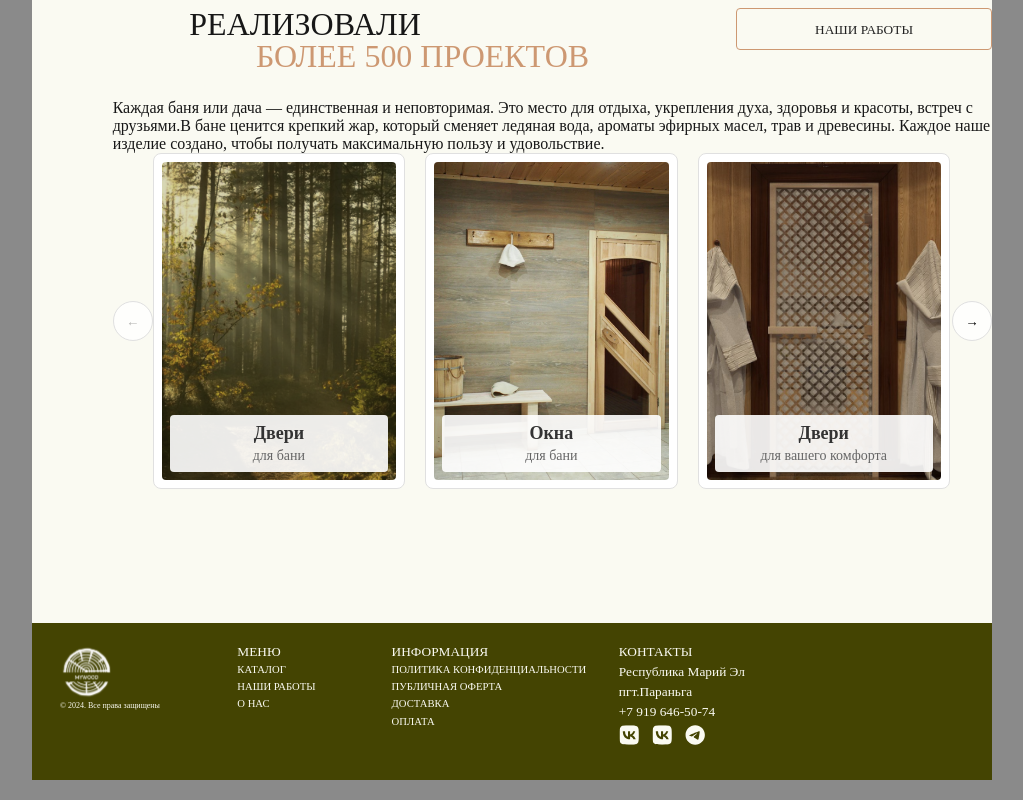
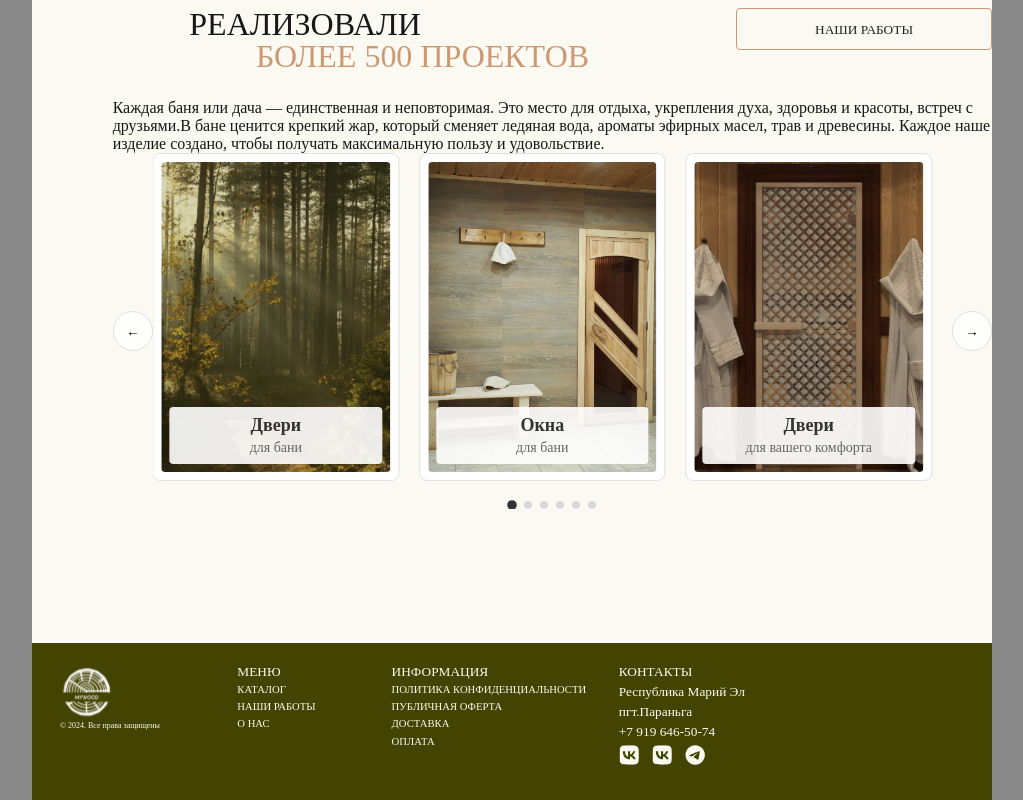
Before and after one commit to Safirenat/mywood, a Next.js app: page / in a window 1280 px wide. Shown: the part 1525-2325 px from the top of the page, without its empty margins (128-1151 px from the left). Built offline with nearby package versions, Linux system fonts and the light colour scheme.

Commit message:
Карусель(фикс ширины)

```diff
--- a/src/app/components/ui/carousel/carousel.module.scss
+++ b/src/app/components/ui/carousel/carousel.module.scss
@@ -4,6 +4,7 @@
     max-width: 1200px;
     margin: 0 auto;
     padding: 0 40px;
+    overflow: hidden;
   }
 
   .slideContainer {
@@ -13,12 +14,12 @@
 
   .slidesWrapper {
     display: flex;
+    width: 100%;
     gap: 20px;
-    width: 100%;
   }
 
   .slide {
-    flex: 0 0 calc(33.333% - 14px);
+    flex: 0 0 calc((100% - 60px) / 3);
     position: relative;
     border-radius: 8px;
     overflow: hidden;
@@ -102,3 +103,30 @@
       transform: none !important;
     }
   }
+
+  .pagination {
+    display: flex;
+    justify-content: center;
+    gap: 8px;
+    margin-top: 20px;
+  }
+
+  .dot {
+    width: 8px;
+    height: 8px;
+    border-radius: 50%;
+    background: #D9D9D9;
+    border: none;
+    padding: 0;
+    cursor: pointer;
+    transition: all 0.3s ease;
+
+    &.active {
+      background: #333;
+      transform: scale(1.2);
+    }
+
+    &:hover {
+      background: #666;
+    }
+  }
--- a/src/app/components/ui/carousel/index.tsx
+++ b/src/app/components/ui/carousel/index.tsx
@@ -1,4 +1,4 @@
-import { FC, useState } from 'react'
+import { FC, useState, useEffect } from 'react'
 import styles from './carousel.module.scss'
 
 interface CarouselProps {
@@ -11,18 +11,43 @@ interface CarouselProps {
 }
 
 export const Carousel: FC<CarouselProps> = ({ slides }) => {
-  const [currentSlide, setCurrentSlide] = useState(0)
+  const [currentSlide, setCurrentSlide] = useState(slides.length)
+  const [carouselSlides, setCarouselSlides] = useState<typeof slides>([])
+  const [isTransitioning, setIsTransitioning] = useState(false)
+
+  useEffect(() => {
+    // Создаем массив с дублированными слайдами в начале и конце
+    setCarouselSlides([...slides, ...slides, ...slides])
+  }, [slides])
+
+  const handleTransitionEnd = () => {
+    setIsTransitioning(false)
+    // Если дошли до конца второго набора слайдов
+    if (currentSlide >= slides.length * 2) {
+      setCurrentSlide(slides.length)
+    }
+    // Если дошли до начала второго набора слайдов
+    if (currentSlide <= slides.length - 1) {
+      setCurrentSlide(slides.length * 2 - 1)
+    }
+  }
 
   const nextSlide = () => {
-    setCurrentSlide((prev) =>
-      prev >= slides.length - 3 ? slides.length - 3 : prev + 1
-    )
+    if (!isTransitioning) {
+      setIsTransitioning(true)
+      setCurrentSlide(prev => prev + 1)
+    }
   }
 
   const prevSlide = () => {
-    setCurrentSlide((prev) =>
-      prev <= 0 ? 0 : prev - 1
-    )
+    if (!isTransitioning) {
+      setIsTransitioning(true)
+      setCurrentSlide(prev => prev - 1)
+    }
+  }
+
+  const goToSlide = (index: number) => {
+    setCurrentSlide(slides.length + index)
   }
 
   return (
@@ -30,7 +55,6 @@ export const Carousel: FC<CarouselProps> = ({ slides }) => {
       <button
         className={`${styles.arrow} ${styles.arrowLeft}`}
         onClick={prevSlide}
-        disabled={currentSlide === 0}
       >
         ←
       </button>
@@ -39,13 +63,14 @@ export const Carousel: FC<CarouselProps> = ({ slides }) => {
         <div
           className={styles.slidesWrapper}
           style={{
-            transform: `translateX(-${currentSlide * (100/3)}%)`,
-            transition: 'transform 0.5s ease-in-out'
+            transform: `translateX(-${(currentSlide * 100) / 3}%)`,
+            transition: isTransitioning ? 'transform 0.5s ease-in-out' : 'none'
           }}
+          onTransitionEnd={handleTransitionEnd}
         >
-          {slides.map((slide) => (
+          {carouselSlides.map((slide, index) => (
             <div
-              key={slide.id}
+              key={`${slide.id}-${index}`}
               className={styles.slide}
             >
               <div className={styles.imageWrapper}>
@@ -62,12 +87,23 @@ export const Carousel: FC<CarouselProps> = ({ slides }) => {
             </div>
           ))}
         </div>
+
+        <div className={styles.pagination}>
+          {slides.map((_, index) => (
+            <button
+              key={index}
+              className={`${styles.dot} ${
+                (currentSlide - slides.length) % slides.length === index ? styles.active : ''
+              }`}
+              onClick={() => goToSlide(index)}
+            />
+          ))}
+        </div>
       </div>
 
       <button
         className={`${styles.arrow} ${styles.arrowRight}`}
         onClick={nextSlide}
-        disabled={currentSlide >= slides.length - 3}
       >
         →
       </button>
```
